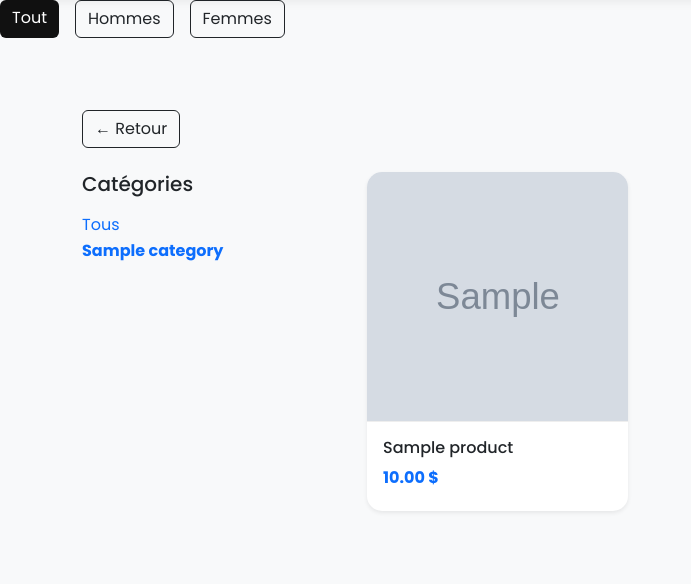
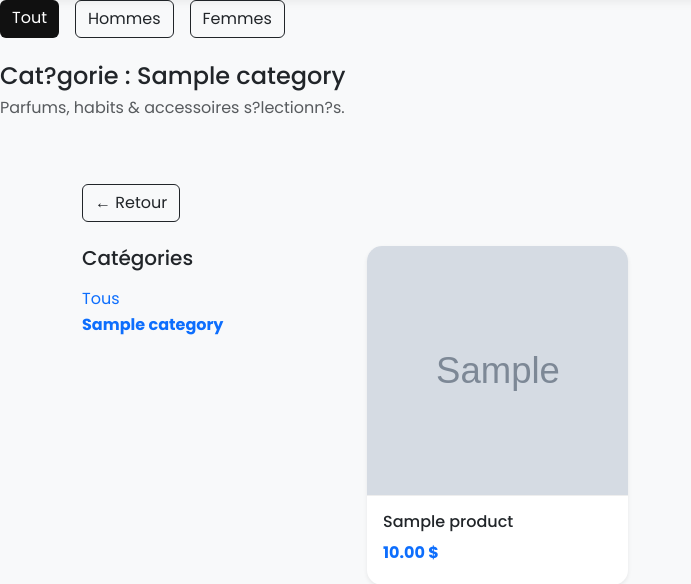
Before and after one commit to Konzopro7/kinoushstore, a Django app: a page that uses shop/templates/shop/product_list.html in a window 1280 px wide. Shown: the part 89-673 px from the top of the page, without its empty margins (0-691 px from the left). Run offline with Django 5.2, Linux system fonts and the light colour scheme; tables that the repository leaves empty hold one stand-in row (values such as "Sample post"); grey boxes marked "Sample" are stand-in pictures.

Commit message:
SEO: add H1 and noindex for search

```diff
--- a/shop/templates/shop/product_list.html
+++ b/shop/templates/shop/product_list.html
@@ -18,6 +18,11 @@
     Boutique - Kinoush Store
   {% endif %}
 {% endblock %}
+
+{% block meta_robots %}
+  {% if search_query %}noindex, follow{% else %}{{ block.super }}{% endif %}
+{% endblock %}
+
 
 {% block meta_description %}
   {% if current_category %}
@@ -162,6 +167,22 @@
 
 
 </div>
+
+<div class="mb-3">
+  {% if search_query %}
+    <h1 class="h4 mb-1">R?sultats pour ?{{ search_query }}?</h1>
+  {% elif current_category %}
+    <h1 class="h4 mb-1">Cat?gorie : {{ current_category.name }}</h1>
+  {% elif current_gender == 'homme' %}
+    <h1 class="h4 mb-1">Boutique Hommes</h1>
+  {% elif current_gender == 'femme' %}
+    <h1 class="h4 mb-1">Boutique Femmes</h1>
+  {% else %}
+    <h1 class="h4 mb-1">Boutique</h1>
+  {% endif %}
+  <p class="text-muted mb-0">Parfums, habits & accessoires s?lectionn?s.</p>
+</div>
+
 
 
 
```
